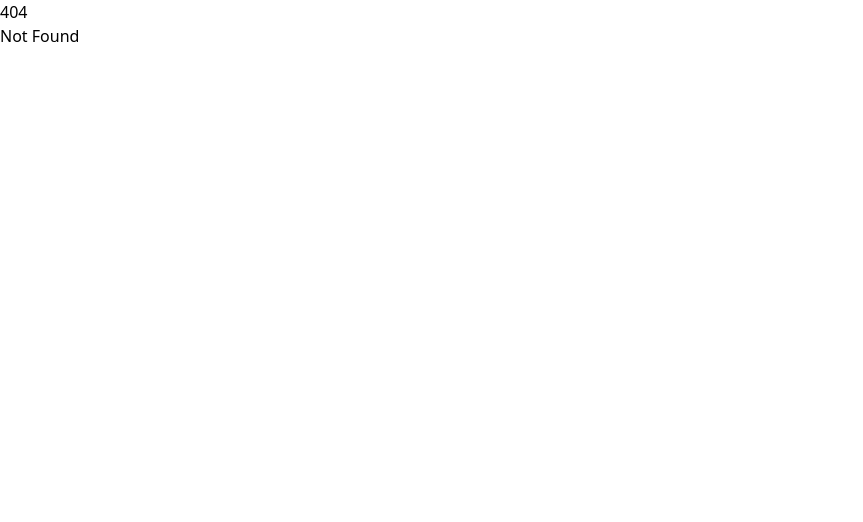
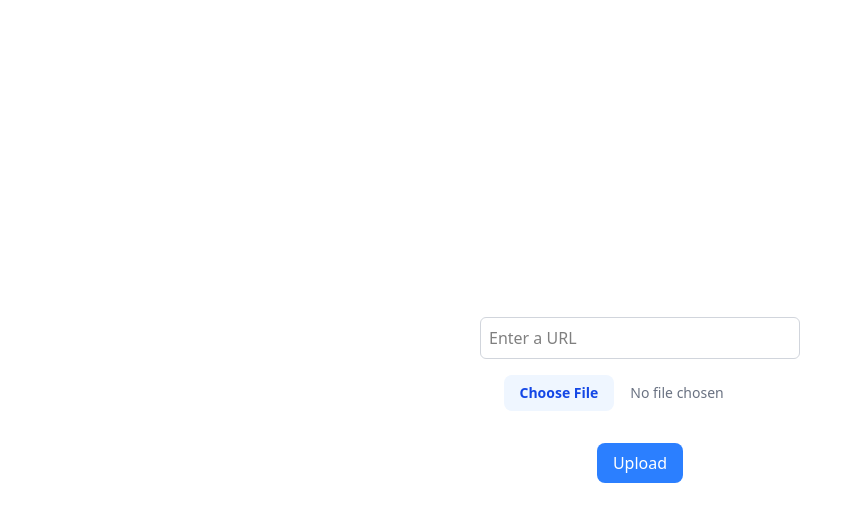
Before and after one commit to swecc-uw/swecc-resume-review, a SvelteKit app: page /upload in a window 1280 px wide. Before the commit this address had no page. Shown: the top 522 px of the page, without its empty margins (0-863 px from the left). Built offline with nearby package versions, Linux system fonts and the light colour scheme.

Commit message:
Minimal file upload to S3

```diff
--- /dev/null
+++ b/src/components/FileUpload.svelte
@@ -0,0 +1,13 @@
+<script lang="ts">
+  let {file = $bindable()} = $props();
+
+</script>
+
+<div class="flex justify-center">
+  <input
+    type="file"
+    class="text-sm text-gray-500 file:mr-4 file:py-2 file:px-4 file:rounded-lg file:border-0 file:text-sm file:font-semibold file:bg-blue-50 file:text-blue-700 hover:file:bg-blue-100"
+    bind:this={file}
+    accept=".pdf"
+  />
+</div>
--- a/src/routes/+page.svelte
+++ b/src/routes/+page.svelte
@@ -1,2 +1,21 @@
-<h1 class="text-3xl font-bold underline">Welcome to SvelteKit</h1>
-<p>Visit <a href="https://svelte.dev/docs/kit">svelte.dev/docs/kit</a> to read the documentation</p>
+<script>
+  import { goto } from '$app/navigation';
+
+  function handleLogin() {
+    alert('Login button clicked!');
+  }
+</script>
+
+<div class="flex flex-col justify-center items-center h-screen">
+  <h1 class="text-4xl font-bold mb-6 text-center">
+    SWECC Resume Review
+  </h1>
+  <button
+    class="bg-blue-500 text-white rounded-lg px-6 py-3 text-lg font-medium hover:bg-blue-700 transition duration-300 mt-4 cursor-pointer"
+    on:click={() => {
+      goto("/upload");
+    }}
+  >
+    Login
+  </button>
+</div>
--- /dev/null
+++ b/src/routes/upload/+page.svelte
@@ -0,0 +1,32 @@
+<script lang="ts">
+  import FileUpload from '../../components/FileUpload.svelte';
+  import { uploadFile } from '../../services/fileUpload';
+
+  let fileInput: HTMLInputElement;
+  let presignedUrl: string
+
+  const handleSubmit = () => {
+    const file = fileInput.files?.[0];
+    console.log(presignedUrl)
+    uploadFile(file!, presignedUrl);
+  };
+
+</script>
+
+
+<div class="flex flex-col items-center justify-center min-h-screen space-y-4">
+  <input
+    type="url"
+    placeholder="Enter a URL"
+    class="border border-gray-300 rounded-md p-2 w-80 focus:outline-none focus:ring-2 focus:ring-blue-500"
+    bind:value={presignedUrl}
+  />
+  <FileUpload bind:file={fileInput}/>
+  <button
+    type="submit"
+    class="mt-4 px-4 py-2 bg-blue-500 text-white rounded-lg hover:bg-blue-600"
+    on:click={handleSubmit}
+  >
+    Upload
+  </button>
+</div>
--- /dev/null
+++ b/src/services/fileUpload.ts
@@ -0,0 +1,19 @@
+export const uploadFile = async (
+  file: File,
+  presignedUrl: string
+): Promise<string> => {
+  console.log(file.name);
+
+  const options = {
+    method: 'PUT',
+    body: file,
+  };
+
+  return await fetch(presignedUrl, options).then((response) => {
+    console.log('Response:', response);
+    if (!response.ok) {
+      throw new Error(`Failed to upload file: ${response.statusText}`);
+    }
+    return response.url;
+  });
+};
```
